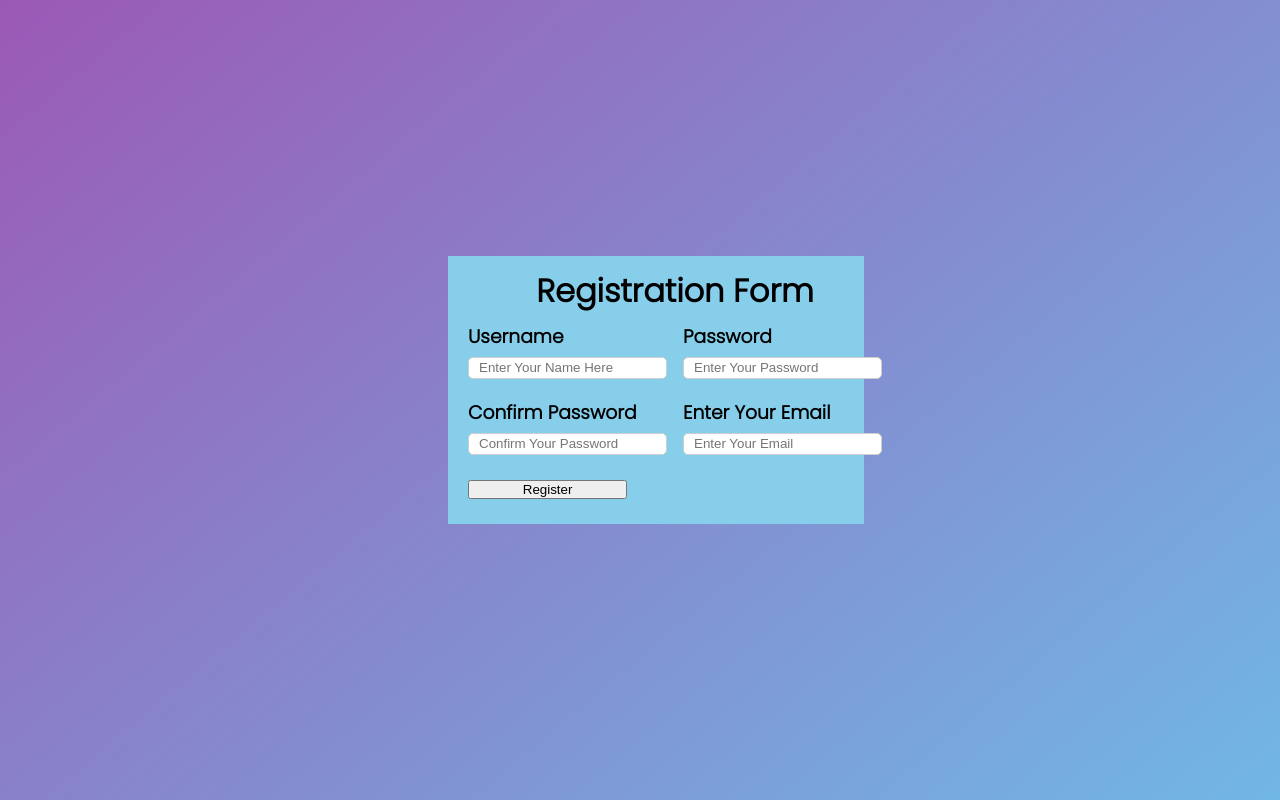
After one commit to glitch-ItsMeLuday67/Lukes-Newer-Awesomer-Website, a Flask app: page /register in a window 1280 px wide. The commit adds this page. Run offline with Flask 2, Linux system fonts and the light colour scheme.

Commit message:
v1.1
Changed styling of home page. Added sessions. Added registration page.

```diff
--- a/app.py
+++ b/app.py
@@ -159,5 +159,43 @@ def decrypt():
         decrypt += eye1
 
     return render_template("encrypt_decrypt.html", decrypt = decrypt)
+
+users = ["test1", "test2", "test3"]
+user_password = ["test1", "test2", "test3"]
+user_email = ["test1@test.com", "test2@test.com", "test3@test.com"]
+
+@app.route('/register', methods=['GET', 'POST'])
+def register():
+    if request.method == "GET":
+        return render_template("register.html")
+
+    username = request.form.get("username")
+    password = request.form.get("password")
+    confirmpass = request.form.get("cpassword")
+    email = request.form.get("email")
+    message = ""
+
+    if username in users:
+        message = "Username already exists. Please choose another one."
+        return render_template("register.html", message = message)
+
+    if email in user_email:
+        message = "Email already exists. Please choose another one."
+        return render_template("register.html", message = message)
+
+    if confirmpass != password:
+        message = "Password mismatch."
+        return render_template("register.html", message = message)
+
+    if email not in user_email and username not in users:
+        message = "You have successfully registered."
+        users.append(username)
+        user_password.append(password)
+        user_email.append(email)
+        print(users)
+        print(user_password)
+        print(user_email)
+        return render_template("register.html", message = message)
+
 if __name__ == "__main__":
     app.run(debug=True)
--- a/templates/index.html
+++ b/templates/index.html
@@ -51,8 +51,8 @@
     <div class="projects">
       <header>
         <ul>
-          <li><a href="./index.html" class="active"><i class="fas fa-home"></i> Home</a></li>
-          <li><a href="./myprojects.html"><i class="fas fa-child"></i> My Projects</a></li>
+          <li><a href="/index" class="active"><i class="fas fa-home"></i> Home</a></li>
+          <li><a href="/register"> Registration Page</a></li>
         </ul>
       </header>
       <div class = "myProjects">
--- /dev/null
+++ b/templates/register.html
@@ -0,0 +1,81 @@
+<!DOCTYPE html>
+<html lang="en">
+<head>
+    <meta charset="UTF-8">
+    <meta http-equiv="X-UA-Compatible" content="IE=edge">
+    <meta name="viewport" content="width=device-width, initial-scale=1.0">
+    <link rel="preconnect" href="https://fonts.googleapis.com">
+    <link rel="preconnect" href="https://fonts.gstatic.com" crossorigin>
+    <link href="https://fonts.googleapis.com/css2?family=Poppins:wght@300&display=swap" rel="stylesheet">
+    <title></title>
+    <style>
+        *{
+            padding: 0%;
+            margin: 0%;
+            box-sizing: border-box;
+        }
+        body{
+            font-family: 'Poppins', sans-serif;
+            background: linear-gradient(320deg, #71b7e6, #9b59b6);
+            background-repeat: no-repeat;
+            padding-left: 35%;
+            padding-top: 20%;
+            height: 100vh;
+        }
+        form{
+            display: grid;
+            grid-template-columns: auto auto;
+            background-color: skyblue;
+            padding: 20px;
+            line-height: 30px;
+            width: 50%;
+            gap: 1rem;
+        }
+        div:last-child{
+            grid-column: span 2;
+        }
+        form button{
+            width: 80%;
+        }
+        header h1{
+            text-align: center;
+        }
+        header{
+            grid-column: span 2;
+        }
+        form input{
+            padding: 10px;
+            border: solid rgb(206, 206, 206) thin;
+            border-radius: 5px;
+            height: 20px;
+        }
+    </style>
+</head>
+<body>
+    <form action="/register" method="POST">
+        <header>
+            <h1>Registration Form</h1>
+        </header>
+        <div class="username">
+            <h3>Username</h3>
+            <input type="text" placeholder="Enter Your Name Here" name="username">
+        </div>
+        <div class="password">
+            <h3>Password</h3>
+            <input type="password" placeholder="Enter Your Password" name="password">
+        </div>
+        <div class="confirmpass">
+            <h3>Confirm Password</h3>
+            <input type="password" name="cpassword" placeholder="Confirm Your Password">
+        </div>
+        <div class="email">
+            <h3>Enter Your Email</h3>
+            <input type="email" name="email" placeholder="Enter Your Email">
+        </div>
+        <div>
+            <button type="submit">Register</button>
+        </div>
+        <h2>{{message}}</h2>
+    </form>
+</body>
+</html>
```
Also changed, not shown: templates/leap_year.html (+33 -1 lines), 1 other file.
